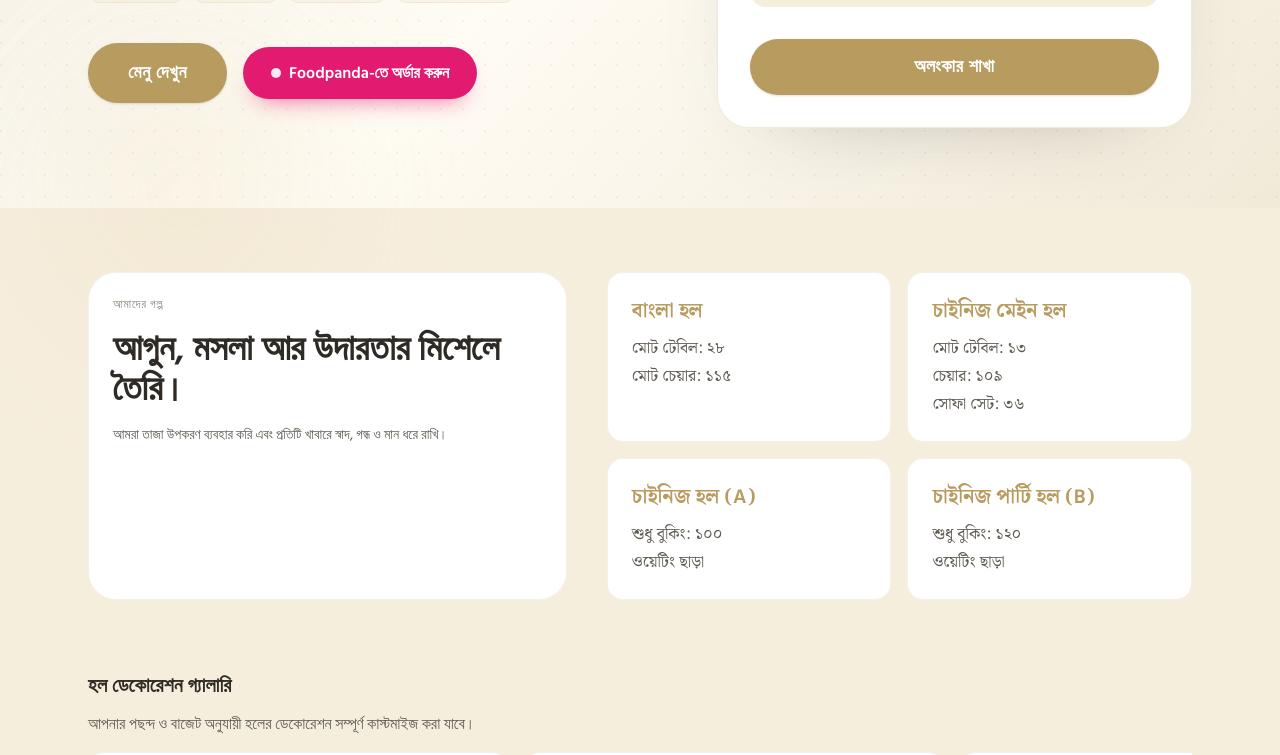
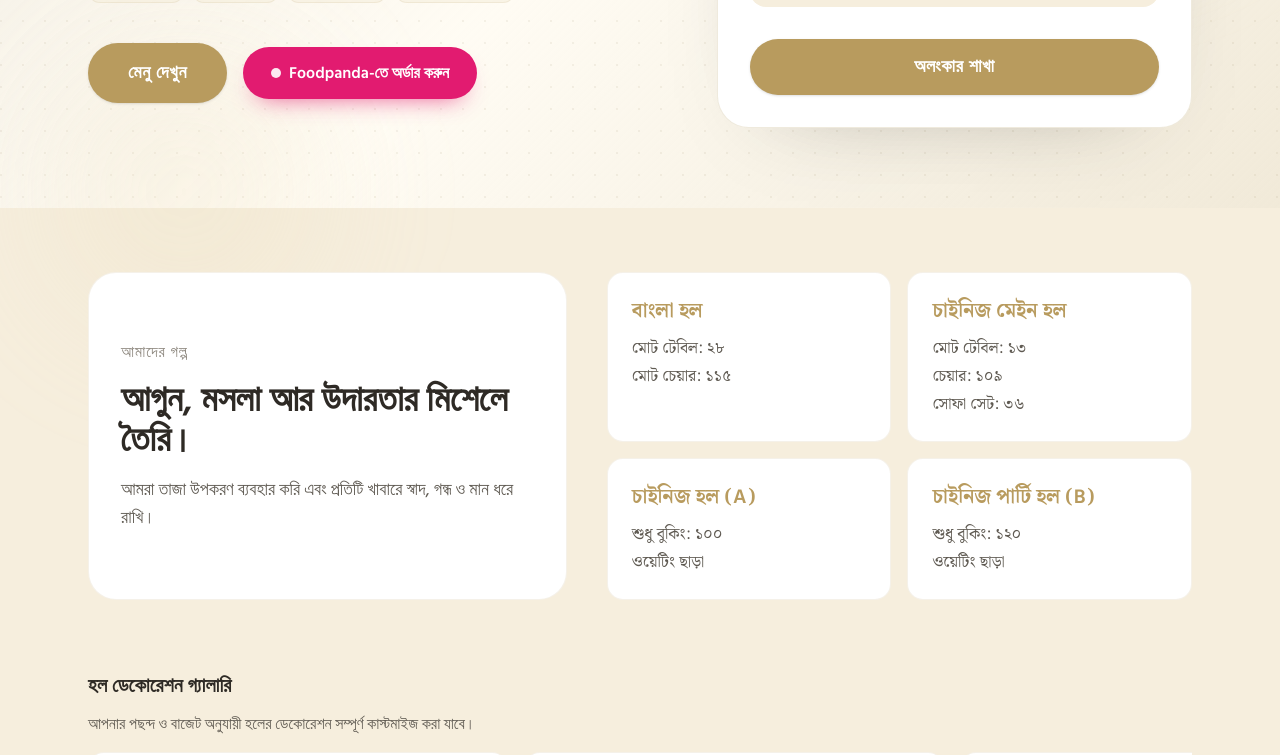
Before and after one commit to Lihan37/alif-client, a React (Vite) app: page / in a window 1280 px wide. Shown: the part 399-1154 px from the top of the page. Built offline with nearby package versions, Linux system fonts and the light colour scheme; no server answers.

Commit message:
banner update

```diff
--- a/src/App.tsx
+++ b/src/App.tsx
@@ -86,12 +86,12 @@ function App() {
 
       <section id="about" className="bg-surface-section">
         <div className="mx-auto grid w-full max-w-6xl gap-10 px-6 py-16 md:grid-cols-[0.9fr_1.1fr]">
-          <div className="rounded-[28px] border border-brand-dark/20 bg-white p-6 animate-fade-up">
-            <p className="text-xs uppercase tracking-[0.06em] text-text-muted">আমাদের গল্প</p>
+          <div className="flex h-full flex-col justify-center rounded-[28px] border border-brand-dark/20 bg-white p-6 animate-fade-up md:p-8">
+            <p className="text-sm uppercase tracking-[0.06em] text-text-muted md:text-base">আমাদের গল্প</p>
             <h2 className="mt-4 text-3xl font-semibold md:text-4xl">
               আগুন, মসলা আর উদারতার মিশেলে তৈরি।
             </h2>
-            <p className="mt-4 text-sm text-text-secondary">
+            <p className="mt-4 text-base text-text-secondary md:text-lg">
               আমরা তাজা উপকরণ ব্যবহার করি এবং প্রতিটি খাবারে স্বাদ, গন্ধ ও মান ধরে রাখি।
             </p>
           </div>
```
